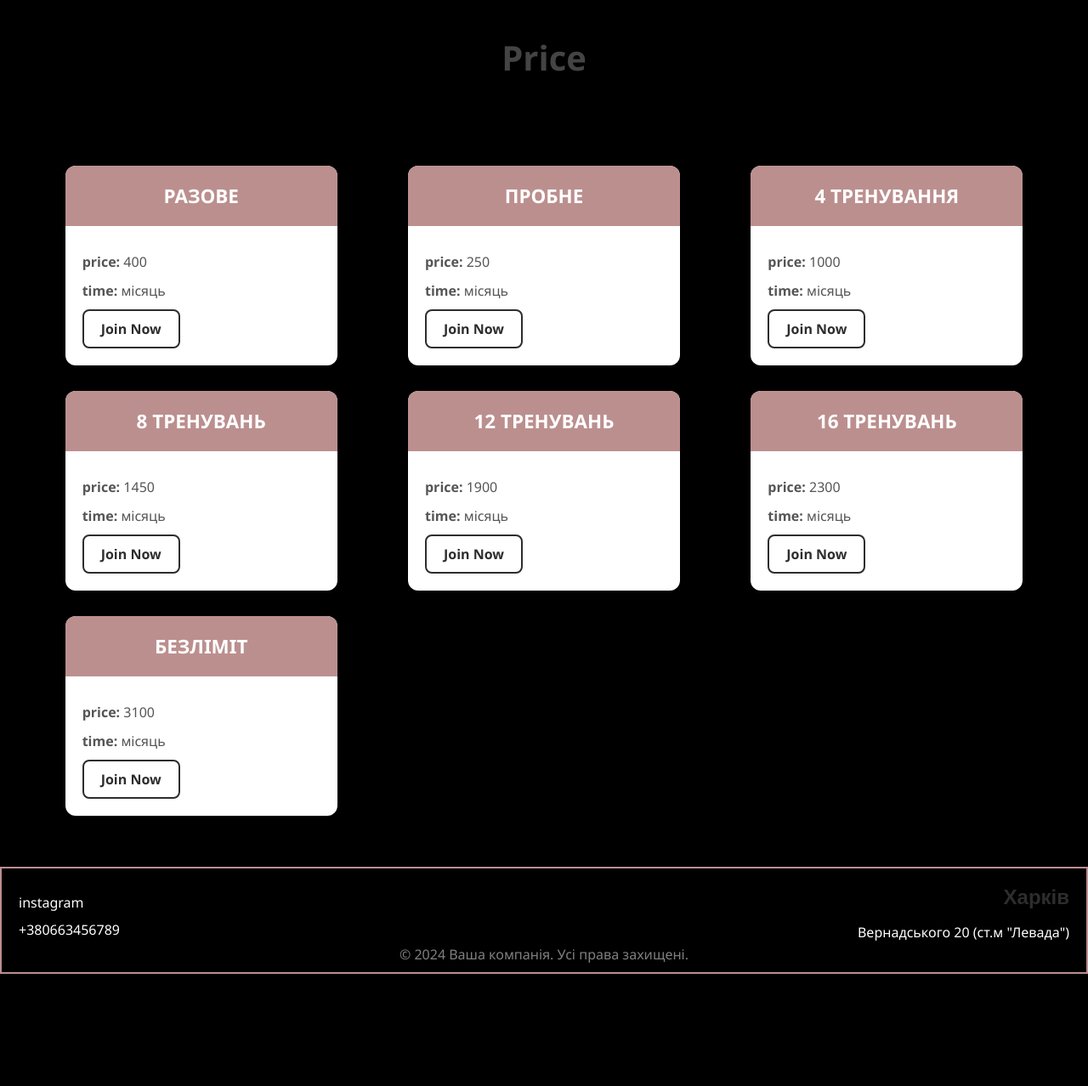
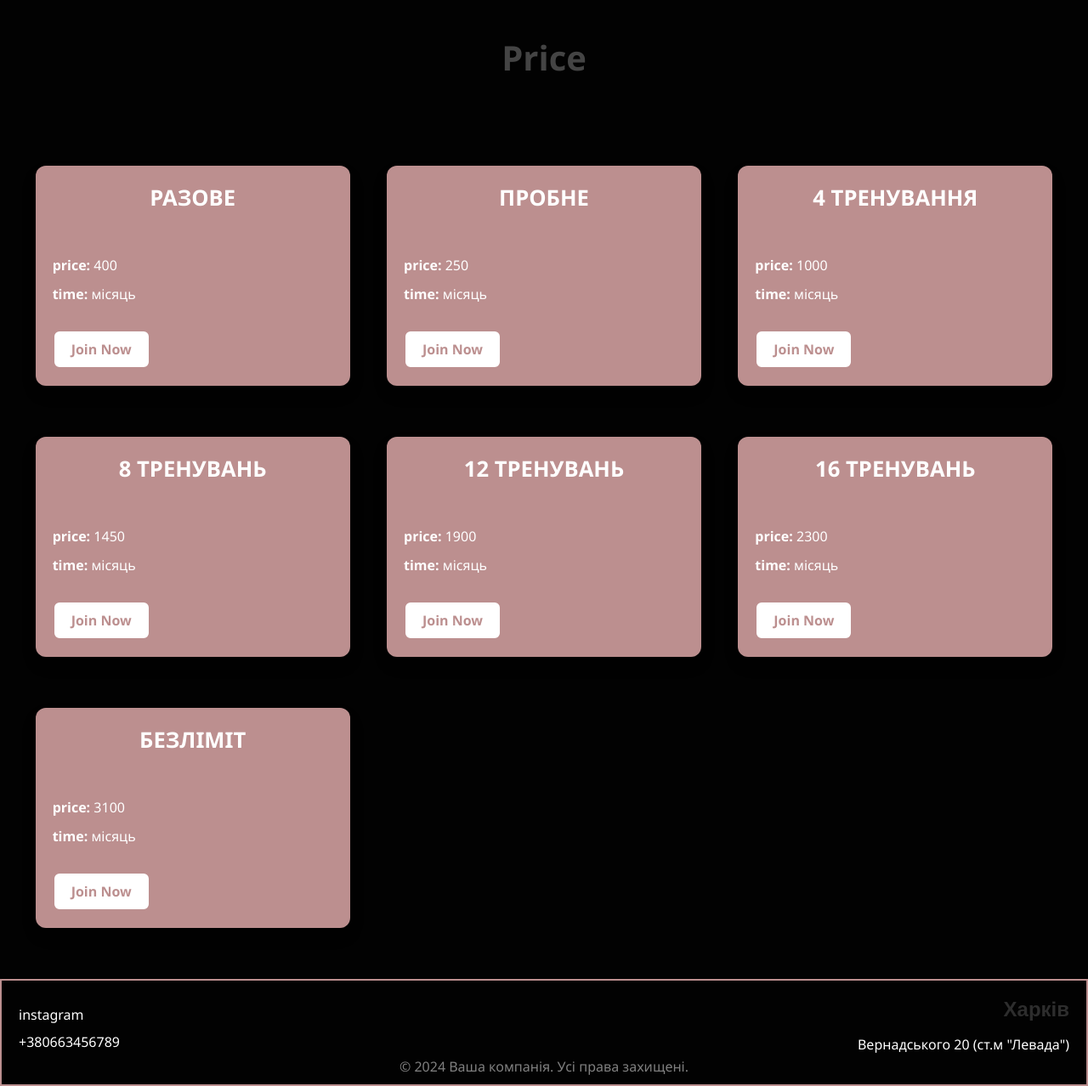
Before and after one commit to AnnaYal5/dance_studio_abf, a Flask app: page /ticket in a window 1280 px wide. Shown: the part 106-1384 px from the top of the page at 85% size. Before the commit the page ends 1252 px from the top, so only its background shows below. Run offline with Flask 3, Linux system fonts and the light colour scheme.

Commit message:
refactor

```diff
--- a/dance_studio_abf/main.py
+++ b/dance_studio_abf/main.py
@@ -19,7 +19,9 @@ class User(db.Model):
 
 class Ticket(db.Model):
     id = db.Column(db.Integer, primary_key=True)
-
+    username = db.Column(db.String(150), nullable=False, unique=True)
+    phone = db.Column(db.String(13), nullable=False)
+# те, про що ми на уроці говорили (можеш перероблювати)
 
 @app.route("/")
 def index():
@@ -83,6 +85,11 @@ def ticket():
 
     return render_template("ticket.html", ticket_data=ticket_data)
 
+@app.route("/ticket_register")
+def ticket_register():
+    return render_template("ticket_register.html")
+# наразі може не знадобитись
+
 @app.route("/aboutus")
 def aboutus():
     return render_template("aboutus.html")
--- a/dance_studio_abf/static/style.css
+++ b/dance_studio_abf/static/header.css
@@ -2,7 +2,7 @@ body {
     font-family: 'Segoe UI', Tahoma, Geneva, Verdana, sans-serif;
     margin: 0;
     padding: 0;
-    background-color: black;
+    background-color: #020202;
     display: flex;
     flex-direction: column;
     min-height: 100vh;
--- a/dance_studio_abf/static/ticket.css
+++ b/dance_studio_abf/static/ticket.css
@@ -15,21 +15,25 @@ body {
 .cards-container {
     display: grid;
     grid-template-columns: repeat(auto-fill, minmax(280px, 1fr));
-            gap: 30px;
+    gap: 60px;
     padding: 60px 50px;
     justify-items: center;
-            max-width: 1300px;
+    max-width: 1600px;
     margin: 0 auto;
 }
 
 .card {
-            background-color: #ffffff;
+    background-color: #BC8F8F;
     border-radius: 12px;
     box-shadow: 0 10px 20px rgba(0, 0, 0, 0.08);
     overflow: hidden;
-            width: 100%;
-            max-width: 320px;
+    width: 370px;
+    max-width: 500px;
     transition: transform 0.3s ease, box-shadow 0.3s ease;
+    display: flex;
+    flex-direction: column;
+    justify-content: space-between;
+    color: #fff;
 }
 
 .card:hover {
@@ -38,10 +42,8 @@ body {
 }
 
 .card-header {
-            background-color: #BC8F8F;
-            color: #fff;
     padding: 20px;
-            font-size: 1.4rem;
+    font-size: 1.6rem;
     text-align: center;
     font-weight: bold;
     text-transform: uppercase;
@@ -49,7 +51,6 @@ body {
 
 .card-body {
     padding: 20px;
-            color: #555;
     font-size: 1rem;
     line-height: 1.5;
 }
@@ -59,14 +60,16 @@ body {
 }
 
 .card-body a {
-            border: 2px solid #2d2d2d;
+    background-color: #fff;
+    border: 2px solid #BC8F8F;
     text-decoration: none;
-            color:  #2d2d2d;
+    color: #BC8F8F;
     padding: 9px 20px;
     border-radius: 8px;
     font-weight: bold;
     transition: background-color 0.3s ease;
     display: inline-block;
+    margin-top: 20px;
 }
 
 .card-body a:hover {
@@ -75,7 +78,6 @@ body {
     border: none;
 }
 
-
 h1 {
     font-family: 'Montserrat', sans-serif;
     color: #2d2d2d;
--- a/dance_studio_abf/templates/header.html
+++ b/dance_studio_abf/templates/header.html
@@ -3,7 +3,7 @@
 <head>
     <meta charset="UTF-8">
     <title>abf</title>
-    <link rel="stylesheet" href="{{ url_for('static', filename='style.css') }}">
+    <link rel="stylesheet" href="{{ url_for('static', filename='header.css') }}">
 </head>
 <body>
 <header>
--- a/dance_studio_abf/templates/index.html
+++ b/dance_studio_abf/templates/index.html
@@ -11,7 +11,11 @@
 </head>
 <body>
 <h2>Always big family</h2>
-<img src="images/img_main.jpg" alt="картинка" style="width: 200px;">
+<div class="image-container">
+    <img src="{{ url_for('static', filename='images/photo2.jpg') }}" alt="description" class="right-img">
+</div>
+
+
 </body>
 </html>
 
--- a/dance_studio_abf/templates/ticket.html
+++ b/dance_studio_abf/templates/ticket.html
@@ -4,7 +4,7 @@
     <meta charset="UTF-8">
     <meta name="viewport" content="width=device-width, initial-scale=1.0">
     <title>Dance direction</title>
-    <link rel="stylesheet" href="{{ url_for('static', filename='dance.css') }}">
+    <link rel="stylesheet" href="{{ url_for('static', filename='ticket.css') }}">
 </head>
 
 {% extends 'header.html' %}
```
Also changed, not shown: other parts of dance_studio_abf/static/header.css (+1 -1 lines), other parts of dance_studio_abf/templates/ticket.html (+1 -1 lines), dance_studio_abf/static/aboutus.css (added, +22 -0 lines), dance_studio_abf/static/index.css (+12 -1 lines), dance_studio_abf/templates/aboutus.html (+7 -2 lines), dance_studio_abf/templates/ticket_register.html (added, +21 -0 lines), dance_studio_abf/static/images/aboutus1.jpg (added), dance_studio_abf/static/images/aboutus2.jpg (added), dance_studio_abf/static/images/aboutus3.jpg (added), dance_studio_abf/static/images/photo1.jpg (added), dance_studio_abf/static/images/photo2.jpg (added), dance_studio_abf/static/images/photo3.jpg (added), dance_studio_abf/static/ticket_register.css (added). Lines whose indentation alone changed are shown as unchanged.
